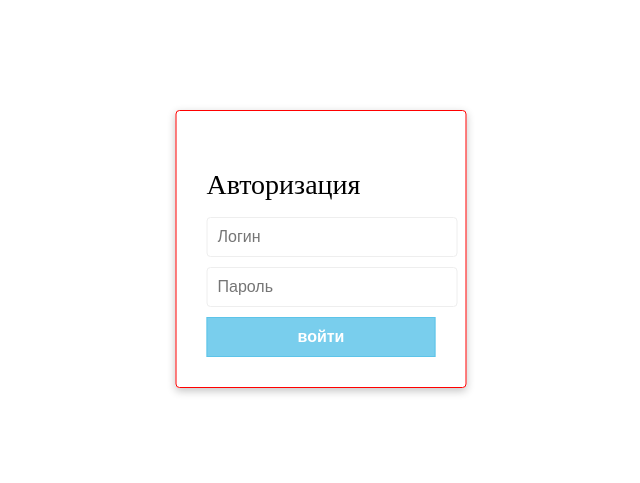
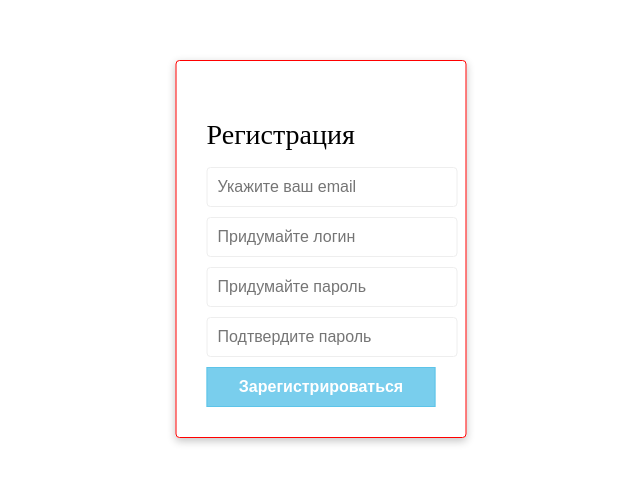
Before and after one commit to katsori-fuel-app/frontend, a Next.js app: page /auth in a window 1280 px wide. Shown: the part 151-634 px from the top of the page, without its empty margins (319-959 px from the left). Built offline with nearby package versions, Linux system fonts and the light colour scheme.

Commit message:
feature/test-db-instance: тестирование api для бэка

```diff
--- a/src/app/profile/[login]/page.tsx
+++ b/src/app/profile/[login]/page.tsx
@@ -19,7 +19,9 @@ export default function Profile() {
         copyList.push('newMessage');
 
         setMessageList(copyList);
-
+        userService.asd({ message: 'text create' }).then((res) => {
+            console.log('res: ', res);
+        });
         setLoading(false);
     };
 
--- a/src/feature/auth/Auth.tsx
+++ b/src/feature/auth/Auth.tsx
@@ -7,7 +7,7 @@ import { userService } from 'shared/api/services';
 import { AxiosError, AxiosResponse } from 'axios';
 
 export const Auth = () => {
-    const isReg = false;
+    const isReg = true;
     const router = useRouter();
 
     const [userCreds, setUserCreds] = useState({
@@ -42,7 +42,7 @@ export const Auth = () => {
 
     const onClick = () => {
         userService.createUser(userCreds).then(() => {
-            router.push('/profile');
+            router.push(`/profile/${userCreds.login}`);
         });
     };
 
--- a/src/shared/api/services/userService.ts
+++ b/src/shared/api/services/userService.ts
@@ -7,4 +7,5 @@ export const userService = {
     getUser: ({ login }: GetUserRequest) => instance.get<UserDto>(`users/${login}`),
 
     createUser: (user: UserDto) => instance.post<UserDto[]>('users', user),
+    asd: (mes: any) => instance.post<any>('message', mes),
 };
```
